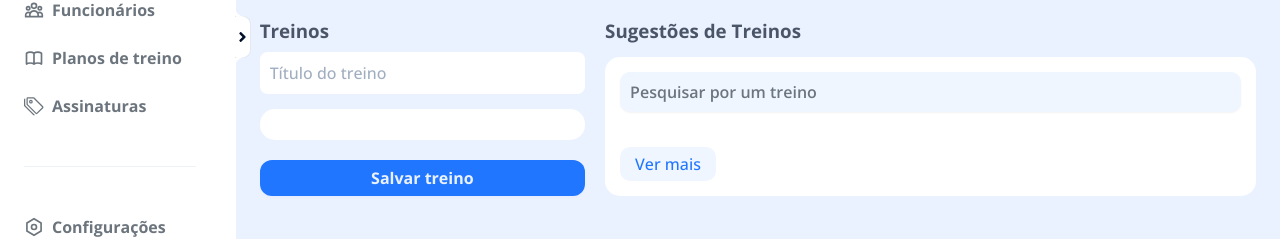
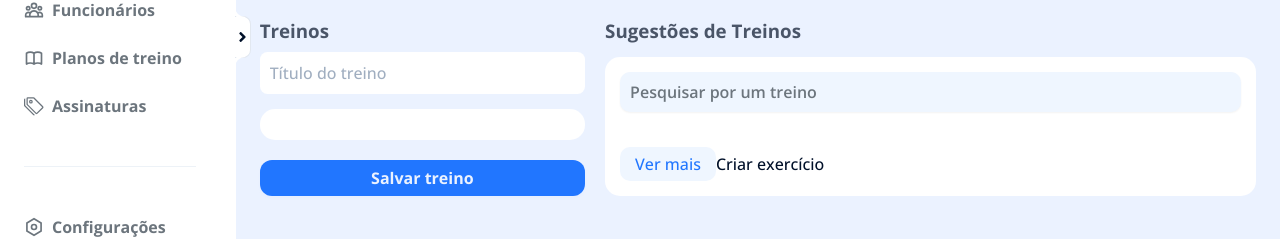
Before and after one commit to trainya-app/trainya-admin-client, a Next.js app: page /workoutsPlans/create in a window 1280 px wide. Shown: the part 363-602 px from the top of the page. Built offline with nearby package versions, Linux system fonts and the light colour scheme.

Commit message:
ifx: fixing the modal types issues

```diff
--- a/src/components/Modal/index.tsx
+++ b/src/components/Modal/index.tsx
@@ -1,18 +1,24 @@
 /* eslint-disable consistent-return */
-import { motion, useAnimation } from 'framer-motion';
+import {
+  ForwardRefComponent,
+  HTMLMotionProps,
+  motion,
+  MotionProps,
+  useAnimation,
+} from 'framer-motion';
 import { DetailedHTMLProps, HTMLAttributes, useEffect, useState } from 'react';
 import ReactDOM from 'react-dom';
 import { AiOutlineCloseCircle } from 'react-icons/ai';
 
 import { Overlay, ModalContainer } from './styles';
 
-interface Props {
+interface Props
+  extends ForwardRefComponent<HTMLDivElement, HTMLMotionProps<'div'>> {
   children: any;
   title: string;
   isModalOpen: any;
   handleCloseModal: any;
   delayToOpen?: number;
-  style?: any;
 }
 
 const overlayVariants = (delay?: number) => ({
@@ -52,9 +58,8 @@ export const Modal = ({
   isModalOpen,
   handleCloseModal,
   delayToOpen,
-  style,
   ...rest
-}: any) => {
+}: Props) => {
   const [isMounted, setIsMounted] = useState(false);
 
   const overlayControls = useAnimation();
@@ -88,14 +93,9 @@ export const Modal = ({
       as={motion.div}
       variants={overlayVariants(delayToOpen)}
       animate={overlayControls}
-      style={style}
+      // style={style ?? {}}
     >
-      <ModalContainer
-        as={motion.div}
-        variants={modalVariants}
-        style={style}
-        {...rest}
-      >
+      <ModalContainer as={motion.div} variants={modalVariants} {...rest}>
         <div className="header">
           <h3>{title}</h3>
           <AiOutlineCloseCircle className="icon" onClick={() => closeModal()} />
--- /dev/null
+++ b/src/pages-components/CreateWorkoutsPlans/components/CreateExerciseModal/index.tsx
@@ -0,0 +1,31 @@
+import { Dispatch, SetStateAction } from 'react';
+import { Modal } from 'components/Modal';
+
+interface CreateExercisesModalProps {
+  isOpen: boolean;
+  setIsOpen: Dispatch<SetStateAction<boolean>>;
+}
+
+export const CreateExerciseModal = ({
+  isOpen,
+  setIsOpen,
+}: CreateExercisesModalProps) => {
+  console.log('create exercise');
+
+  function handleCloseModal() {
+    setIsOpen(false);
+  }
+
+  return (
+    <Modal
+      isModalOpen={isOpen}
+      title="Criar exercício"
+      handleCloseModal={handleCloseModal}
+      className="max-w-[100px]"
+    >
+      <div>
+        <p>Modal to create exercised</p>
+      </div>
+    </Modal>
+  );
+};
--- a/src/pages-components/CreateWorkoutsPlans/components/SuggestionsWorkouts/index.tsx
+++ b/src/pages-components/CreateWorkoutsPlans/components/SuggestionsWorkouts/index.tsx
@@ -1,7 +1,7 @@
 import { Button } from 'components/Button';
 import { IExercise } from 'pages-components/CreateWorkoutsPlans';
 import { useSelectedExercises } from 'pages-components/CreateWorkoutsPlans/hooks/useSelectedExercises';
-import { useCallback, useState } from 'react';
+import { useCallback, useState, Dispatch, SetStateAction } from 'react';
 
 const FAKE_WORKOUTS: IExercise[] = [
   {
@@ -54,7 +54,13 @@ const FAKE_WORKOUTS: IExercise[] = [
   },
 ];
 
-export const SuggestionsWorkouts = () => {
+interface SuggestionsWorkoutsProps {
+  setIsCreateExerciseModalOpen: Dispatch<SetStateAction<boolean>>;
+}
+
+export const SuggestionsWorkouts = ({
+  setIsCreateExerciseModalOpen,
+}: SuggestionsWorkoutsProps) => {
   const [searchWorkouts, setSearchWorkouts] = useState('');
   const [suggestionsWorkouts, setSuggestionsWorkouts] = useState<
     { id: number; name: string }[]
@@ -77,6 +83,11 @@ export const SuggestionsWorkouts = () => {
     },
     []
   );
+
+  const handleOpenCreateExerciseModal = useCallback(() => {
+    // TODO: Open the create exercise modal
+    setIsCreateExerciseModalOpen(true);
+  }, []);
 
   const filteredSuggestionWorkouts = suggestionsWorkouts.filter(
     (suggestion) => {
@@ -125,6 +136,8 @@ export const SuggestionsWorkouts = () => {
             </div>
           ))}
         </div>
+
+        <footer>
           <button
             type="button"
             onClick={() => handleSeeMoreSuggestionWorkouts()}
@@ -132,6 +145,10 @@ export const SuggestionsWorkouts = () => {
           >
             Ver mais
           </button>
+          <button type="button" onClick={() => handleOpenCreateExerciseModal()}>
+            Criar exercício
+          </button>
+        </footer>
       </div>
     </div>
   );
--- a/src/pages-components/CreateWorkoutsPlans/index.tsx
+++ b/src/pages-components/CreateWorkoutsPlans/index.tsx
@@ -17,6 +17,7 @@ import { useSelectedExercises } from './hooks/useSelectedExercises';
 import { SuggestionsWorkouts } from './components/SuggestionsWorkouts';
 import { FindMemberModal } from './components/FindMemberModal';
 import { SelectedWorkouts } from './components/SelectedWorkouts';
+import { CreateExerciseModal } from './components/CreateExerciseModal';
 
 export interface IExercise {
   id: number;
@@ -42,6 +43,8 @@ export const CreateWorkoutsPlans = () => {
 
   const [selectedMember, setSelectedMember] = useState<IMember>({} as IMember);
   const [isFindMemberModalOpen, setIsFindMemberModalOpen] = useState(false);
+  const [isCreateExerciseModalOpen, setIsCreateExerciseModalOpen] =
+    useState(false);
 
   function handleOpenFindMemberModal() {
     setIsFindMemberModalOpen(true);
@@ -121,13 +124,19 @@ export const CreateWorkoutsPlans = () => {
             selectedExercisesDispatch={selectedExercisesDispatch}
           />
           {/* Suggestions */}
-          <SuggestionsWorkouts />
+          <SuggestionsWorkouts
+            setIsCreateExerciseModalOpen={setIsCreateExerciseModalOpen}
+          />
         </section>
       </MainContent>
       <FindMemberModal
         isOpen={isFindMemberModalOpen}
         setIsOpen={setIsFindMemberModalOpen}
         setSelectedMember={setSelectedMember}
+      />
+      <CreateExerciseModal
+        isOpen={isCreateExerciseModalOpen}
+        setIsOpen={setIsCreateExerciseModalOpen}
       />
     </>
   );
```
Lines whose indentation alone changed are shown as unchanged.
